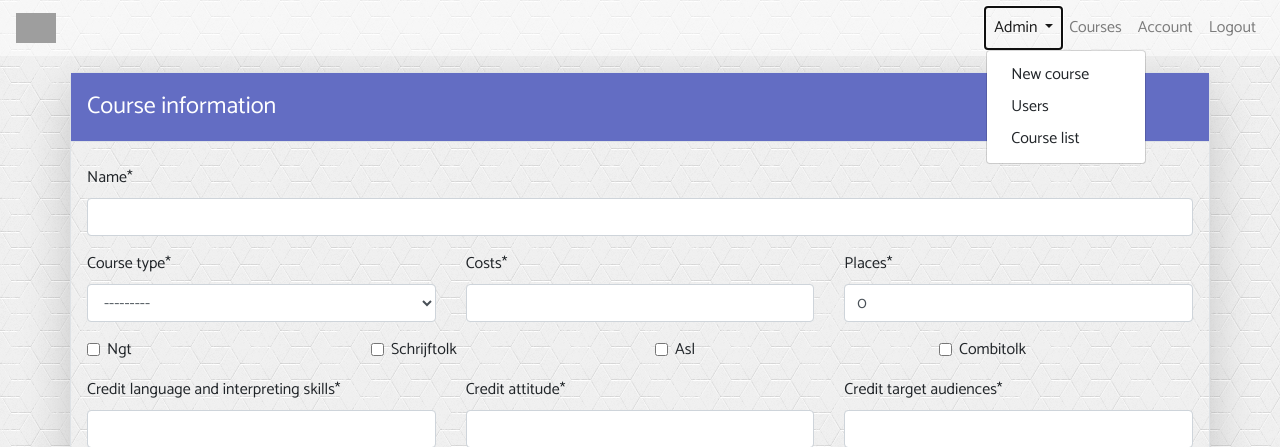
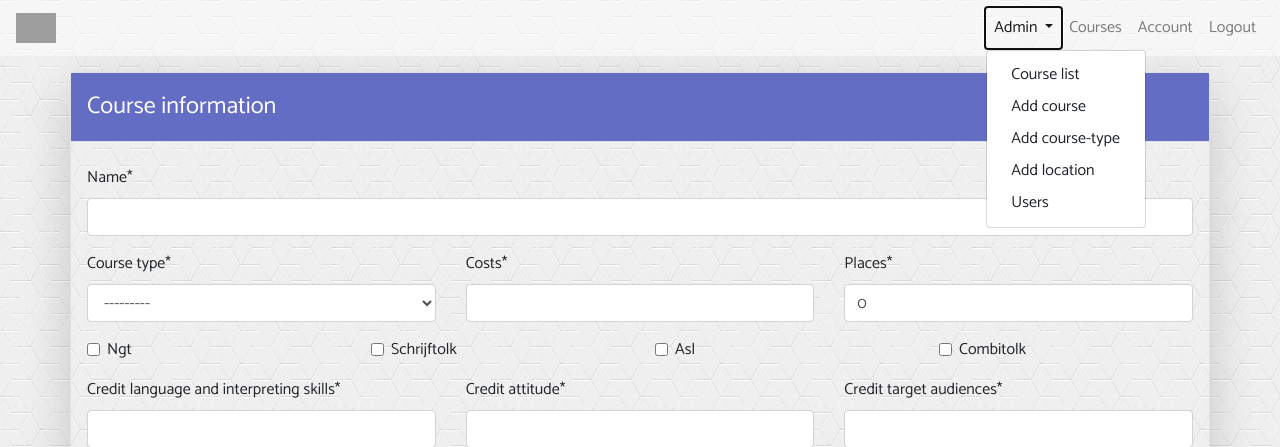
Before and after one commit to jdl208/trainingshub, a Django app: page /courses/new/ in a window 1280 px wide, after a click on "Admin". Shown: the top 447 px of the page. Run offline with Django 3.2, Linux system fonts and the light colour scheme; the visitor is signed in with stand-in values (Sample User, id 1); data that the repository does not hold is empty; some libraries are stand-ins or nearby versions; grey boxes are pictures that could not be loaded.

Commit message:
Added all the necessary info to navbar

```diff
--- a/templates/partials/navbar.html
+++ b/templates/partials/navbar.html
@@ -2,22 +2,27 @@
 <!-- SIDE NAVIGATION MENU MOBILE VIEW-->
 <nav id="mySidenav" class="sidenav">
     <ul class="navbar-nav ml-3">
+        <!-- DASHBOARD ITEMS FOR STAFF -->
         {% if request.user.is_staff %}
-        <li class="nav-item dropdown">
-            <a class="nav-link dropdown-toggle" href="#" id="navbarDropdown2" role="button" data-toggle="dropdown"
-                aria-haspopup="true" aria-expanded="false">
+        <li class="nav-item border-bottom">
+            <a class="nav-link disabled text-white" href="#">
                 Admin
             </a>
-            <div class="dropdown-menu bg-dark" aria-labelledby="navbarDropdown2">
-                <a class="dropdown-item" href="{% url 'course-create'%}">New course</a>
-                <a class="dropdown-item" href="{% url 'user_list' %}">Users</a>
-                <a class="dropdown-item" href="{% url 'signuplist' %}">Course list</a>
+            <div class="ml-3">
+                <a class="nav-link" href="{% url 'signuplist' %}">Course list</a>
+                <a class="nav-link" href="{% url 'course-create'%}">Add course</a>
+                <a class="nav-link" href="#">Add course-type</a>
+                <a class="nav-link" href="#">Add location</a>
+                <a class="nav-link" href="{% url 'user_list' %}">Users</a>
             </div>
         </li>
         {% endif %}
+
+        <!-- WHAT USERS GET TO SEE IN THE NAVIGATION MENU -->
         <li class="nav-item">
             <a class="nav-link" href="{% url 'course-list' %}">Courses</a>
         </li>
+        <!-- WHEN THEY ARE LOGGED IN -->
         {% if user.is_authenticated %}
         <li class="nav-item">
             <a class="nav-link" href="{% url 'account' %}">Account</a>
@@ -26,6 +31,7 @@
             <a class="nav-link" href="{% url 'logout' %}">Logout</a>
         </li>
         {% else %}
+        <!-- WHEN THEY ARE NOT LOGGED IN -->
         <li class="nav-item">
             <a class="nav-link" href="{% url 'login' %}">Login</a>
         </li>
@@ -54,17 +60,19 @@
                     Admin
                 </a>
                 <div class="dropdown-menu" aria-labelledby="navbarDropdown">
-                    <a class="dropdown-item" href="{% url 'course-create'%}">New course</a>
+                    <a class="dropdown-item" href="{% url 'signuplist' %}">Course list</a>
+                    <a class="dropdown-item" href="{% url 'course-create'%}">Add course</a>
+                    <a class="dropdown-item" href="#">Add course-type</a>
+                    <a class="dropdown-item" href="#">Add location</a>
                     <a class="dropdown-item" href="{% url 'user_list' %}">Users</a>
-                    <a class="dropdown-item" href="{% url 'signuplist' %}">Course list</a>
                 </div>
             </li>
             {% endif %}
-
+            <!-- WHAT USERS GET TO SEE IN THE NAVIGATION MENU -->
             <li class="nav-item">
                 <a class="nav-link" href="{% url 'course-list' %}">Courses</a>
             </li>
-
+            <!-- WHEN THEY ARE LOGGED IN -->
             {% if user.is_authenticated %}
             <li class="nav-item">
                 <a class="nav-link" href="{% url 'account' %}">Account</a>
@@ -73,6 +81,7 @@
                 <a class="nav-link" href="{% url 'logout' %}">Logout</a>
             </li>
             {% else %}
+            <!-- WHEN THEY ARE NOT LOGGED IN -->
             <li class="nav-item">
                 <a class="nav-link" href="{% url 'login' %}">Login</a>
             </li>
```
